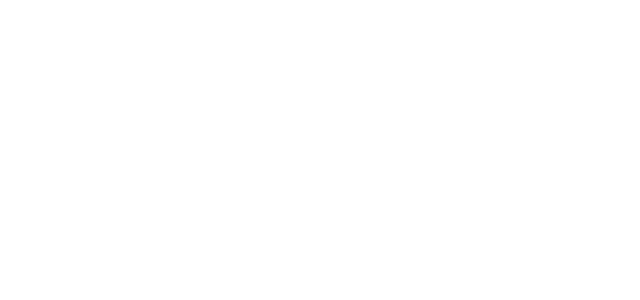
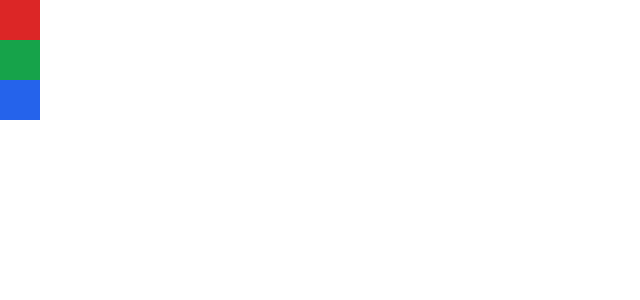
Before and after one commit to Forellko/examples, a React (Create React App) app: page / in a window 1280 px wide. Shown: the top 300 px of the page, without its empty margins (0-640 px from the left). Built offline with nearby package versions, Linux system fonts and the light colour scheme.

Commit message:
import Flex

```diff
--- a/src/App.tsx
+++ b/src/App.tsx
@@ -1,7 +1,12 @@
 import './App.css';
+import Flex from './examples/Flex/Flex';
 
 function App() {
-  return <></>;
+  return (
+    <>
+      <Flex />
+    </>
+  );
 }
 
 export default App;
```
